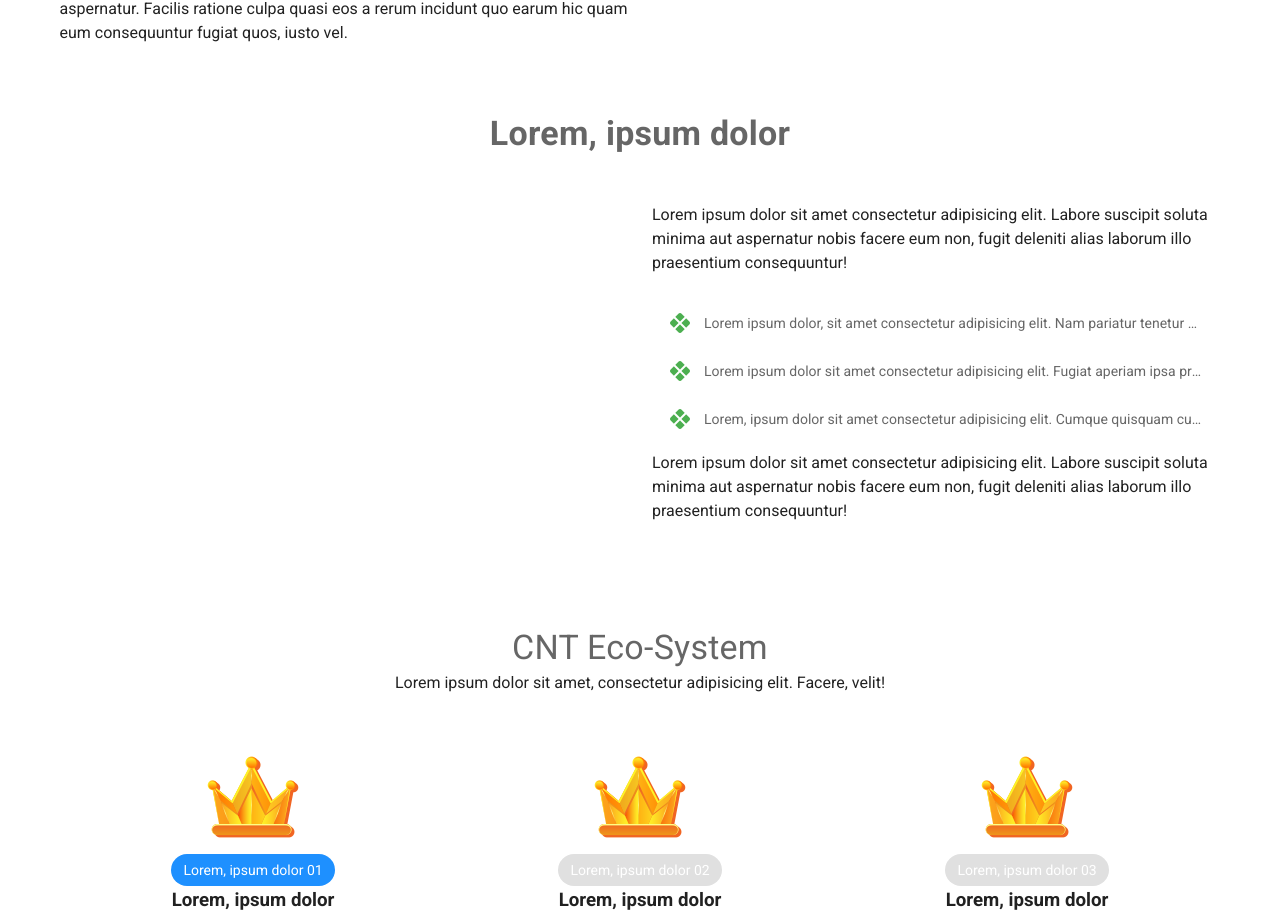
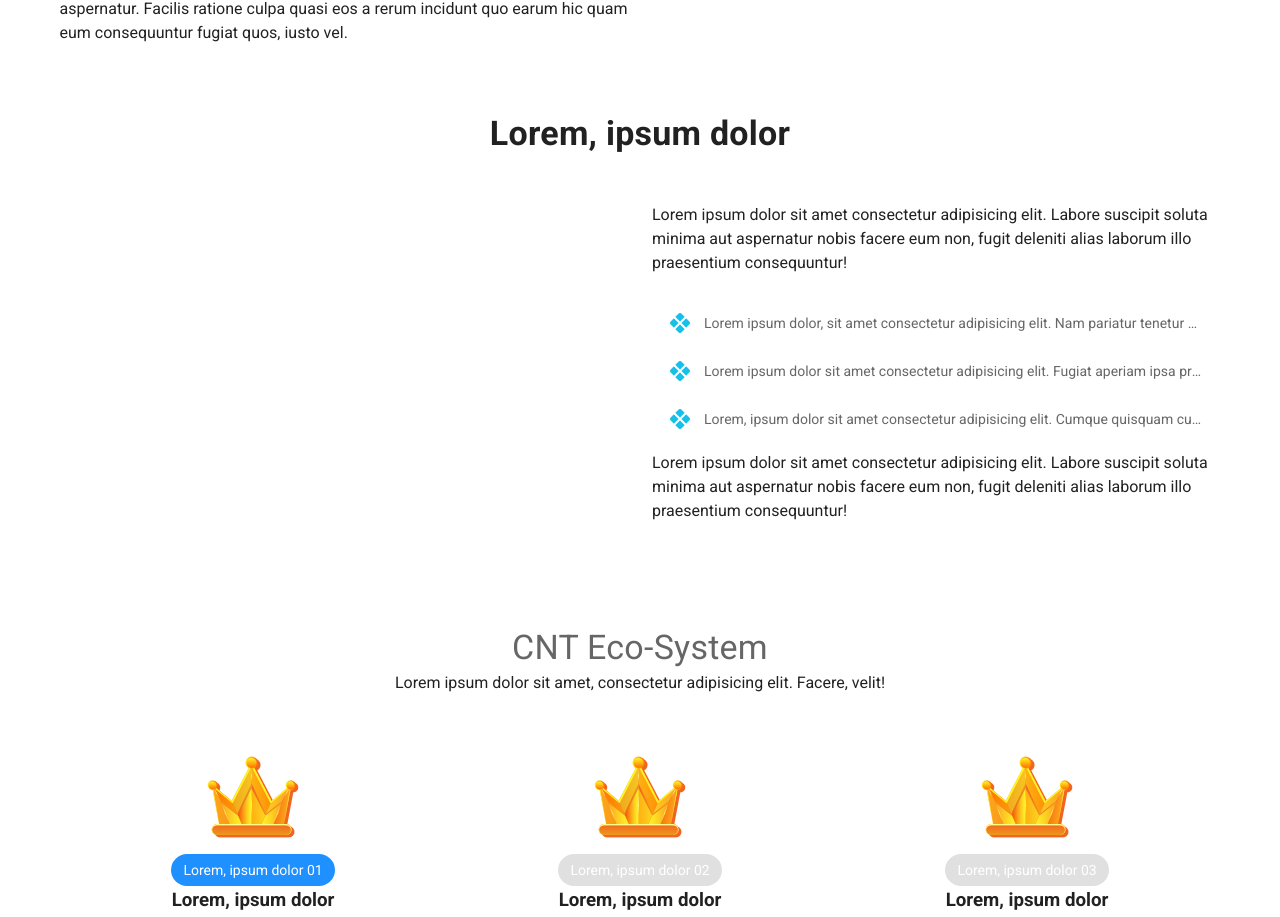
Before and after one commit to Gim128/webone, a Vue app: page / in a window 1280 px wide. Shown: the part 915-1832 px from the top of the page. Built offline with nearby package versions, Linux system fonts and the light colour scheme.

Commit message:
change the structure

```diff
--- a/src/components/Featured-two.vue
+++ b/src/components/Featured-two.vue
@@ -1,7 +1,7 @@
 <template>
   <v-container my-15>
     <v-row justify="center">
-        <v-subheader class="text-h4" style="padding-bottom: 58px; font-weight: bold">Lorem, ipsum dolor</v-subheader>
+        <v-subheader class="heading text-h4" style="padding-bottom: 58px; font-weight: bold">Lorem, ipsum dolor</v-subheader>
     </v-row>
     <v-row>
         <v-col lg="6" sm="3" xs="3">
@@ -15,17 +15,17 @@
 
             <v-list>
                 <v-list-item>
-                    <v-icon color="success" class="mr-3">mdi-rhombus-split</v-icon>
+                    <v-icon color="#17c0eb" class="mr-3">mdi-rhombus-split</v-icon>
                     <v-list-item-subtitle>Lorem ipsum dolor, sit amet consectetur adipisicing elit. Nam pariatur tenetur minus hic incidunt doloribus tempora.</v-list-item-subtitle>
                 </v-list-item>
 
                 <v-list-item>
-                    <v-icon color="success" class="mr-3">mdi-rhombus-split</v-icon>
+                    <v-icon color="#17c0eb" class="mr-3">mdi-rhombus-split</v-icon>
                     <v-list-item-subtitle>Lorem ipsum dolor sit amet consectetur adipisicing elit. Fugiat aperiam ipsa provident corporis, mollitia reiciendis!</v-list-item-subtitle>
                 </v-list-item>
 
                 <v-list-item>
-                    <v-icon color="success" class="mr-3">mdi-rhombus-split</v-icon>
+                    <v-icon color="#17c0eb" class="mr-3">mdi-rhombus-split</v-icon>
                     <v-list-item-subtitle>Lorem, ipsum dolor sit amet consectetur adipisicing elit. Cumque quisquam cum saepe ipsum?</v-list-item-subtitle>
                 </v-list-item>
 
```
